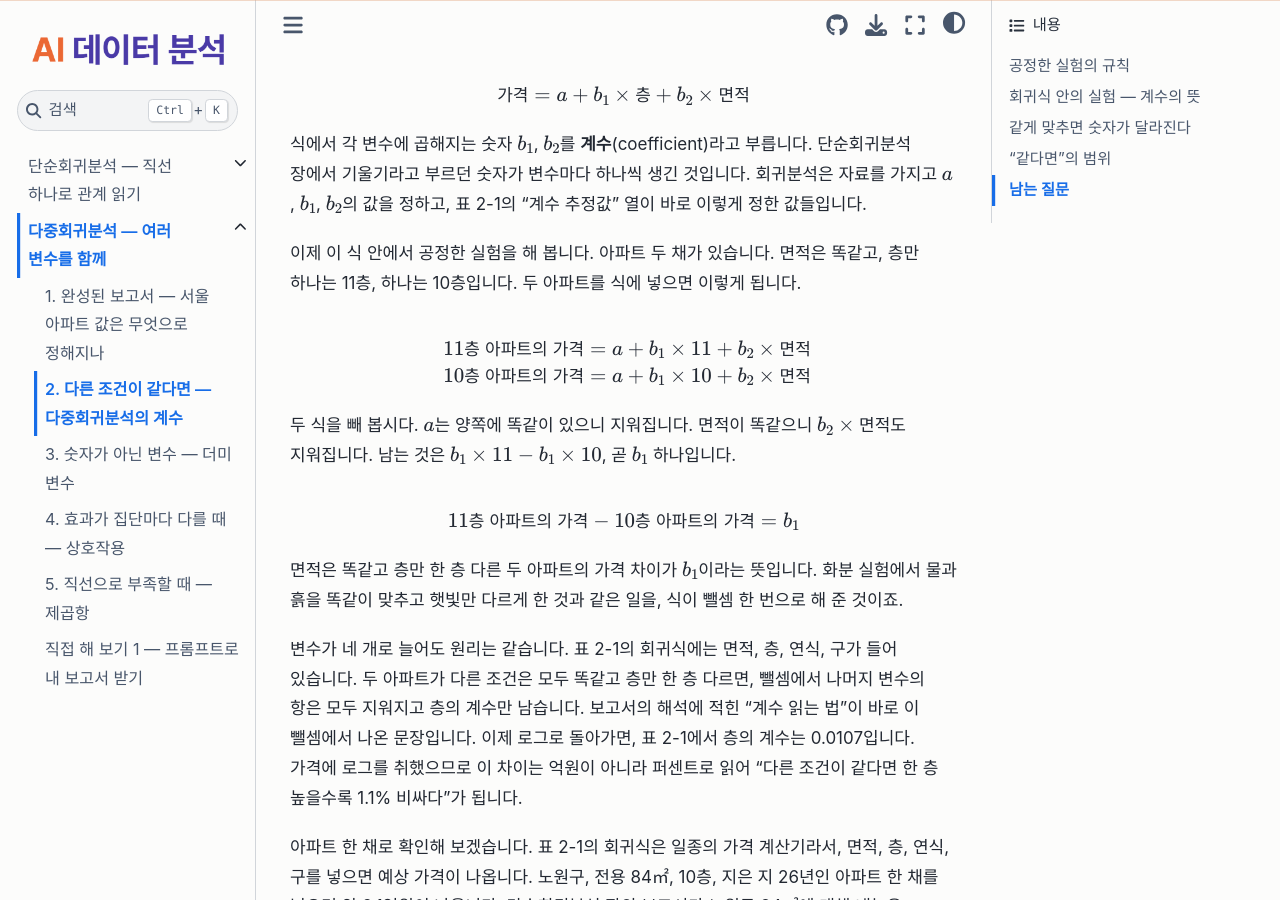
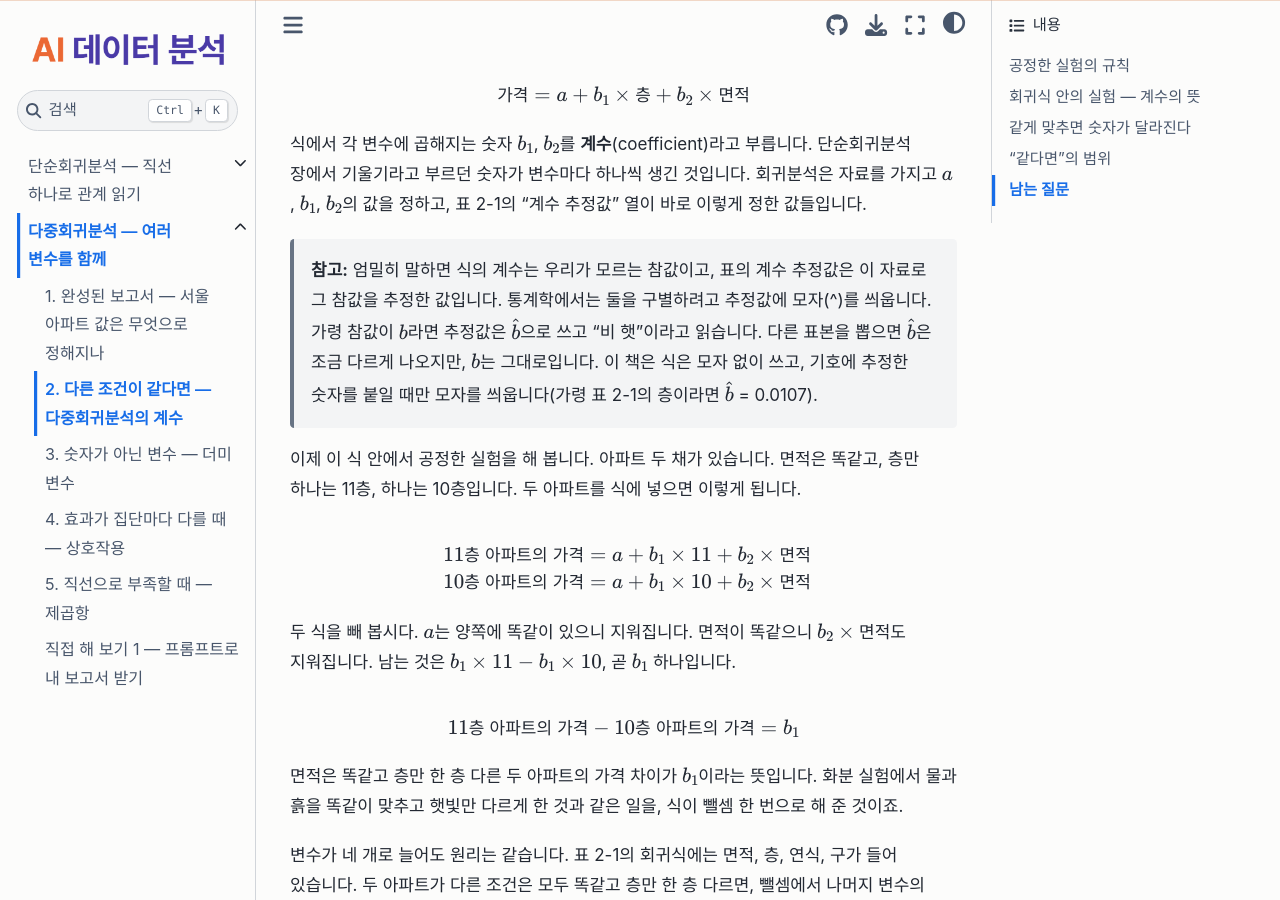
Before and after one commit to pilsunchoi/book5, a Jupyter Book: the page built from multiple-regression/section-b2.md, in a window 1280 px wide and 900 px high, scrolled down 4121 px. Built offline with Jupyter Book 1.0.4 settings and Sphinx 7.4.7 and the Sphinx Book theme 1.1.4, drawn with Linux system fonts in a browser that asks for light colours; some web fonts are replaced; pages that are not in the unit, such as notebooks, are missing from menus.

Commit message:
Mark estimated coefficients with a hat and explain it in B2
Co-Authored-By: Claude Opus 5.5 <noreply@anthropic.com>

```diff
--- a/multiple-regression/section-b2.md
+++ b/multiple-regression/section-b2.md
@@ -76,6 +76,9 @@ $$
 
 식에서 각 변수에 곱해지는 숫자 $b_1$, $b_2$를 **계수**(coefficient)라고 부릅니다. 단순회귀분석 장에서 기울기라고 부르던 숫자가 변수마다 하나씩 생긴 것입니다. 회귀분석은 자료를 가지고 $a$, $b_1$, $b_2$의 값을 정하고, 표 2-1의 "계수 추정값" 열이 바로 이렇게 정한 값들입니다.
 
+> **참고:**
+> 엄밀히 말하면 식의 계수는 우리가 모르는 참값이고, 표의 계수 추정값은 이 자료로 그 참값을 추정한 값입니다. 통계학에서는 둘을 구별하려고 추정값에 모자(^)를 씌웁니다. 가령 참값이 $b$라면 추정값은 $\hat{b}$으로 쓰고 "비 햇"이라고 읽습니다. 다른 표본을 뽑으면 $\hat{b}$은 조금 다르게 나오지만, $b$는 그대로입니다. 이 책은 식은 모자 없이 쓰고, 기호에 추정한 숫자를 붙일 때만 모자를 씌웁니다(가령 표 2-1의 층이라면 $\hat{b}$ = 0.0107).
+
 이제 이 식 안에서 공정한 실험을 해 봅니다. 아파트 두 채가 있습니다. 면적은 똑같고, 층만 하나는 11층, 하나는 10층입니다. 두 아파트를 식에 넣으면 이렇게 됩니다.
 
 $$
```
Also changed, not shown: multiple-regression/section-b4.md (+3 -3 lines), multiple-regression/section-b5.md (+3 -3 lines).
